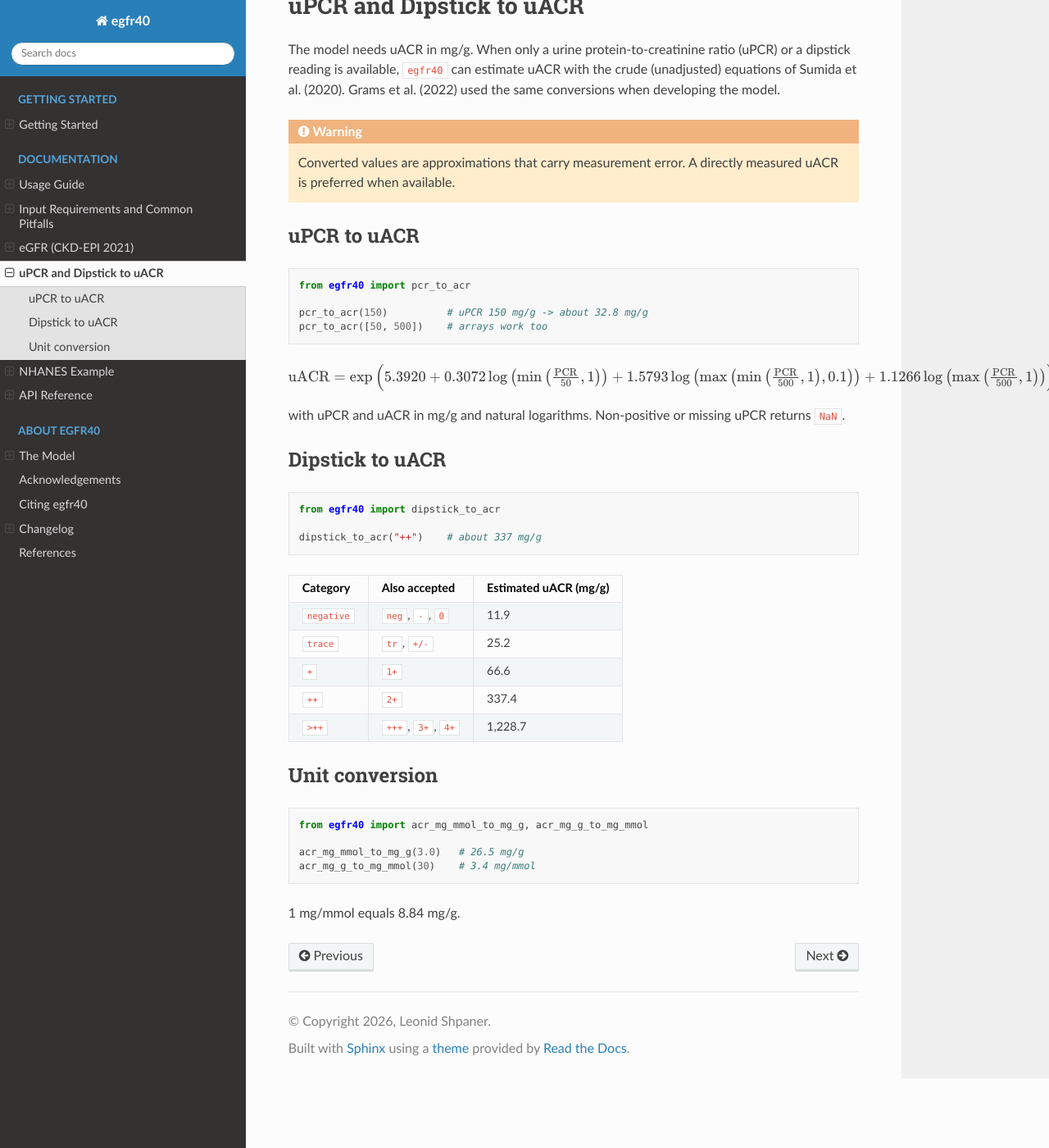
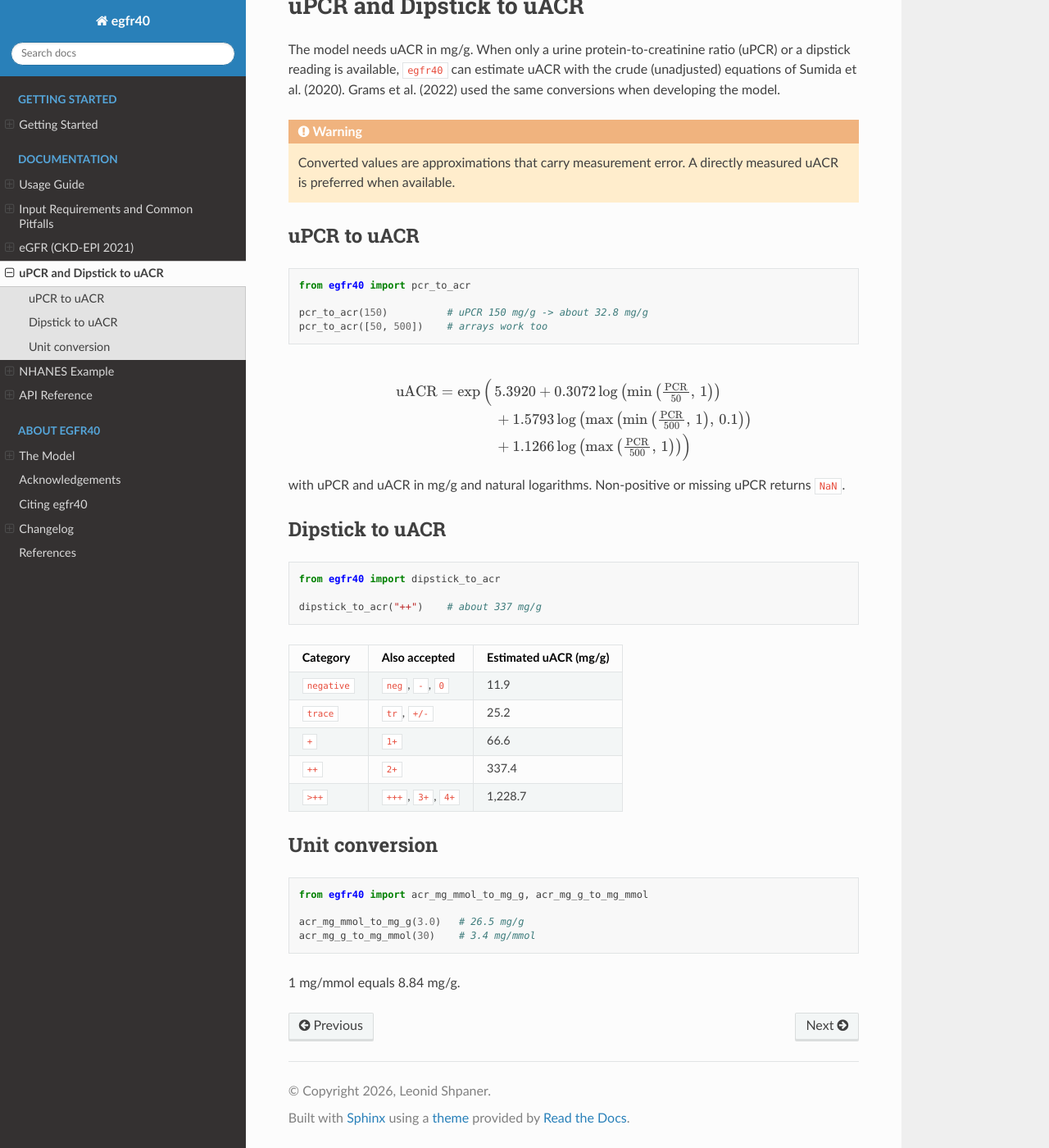
Before and after one commit to lshpaner/egfr40, a Sphinx documentation site: the page built from docs/conversions.rst, in a window 1280 px wide and 1400 px high, scrolled down 111 px. Shown: the whole window at 82% size. Built offline with Sphinx 7.4.7 and the Read the Docs theme 3.1.0, drawn with Linux system fonts in a browser that asks for light colours.

Commit message:
Docs: split long equations across lines, scroll wide math instead of overflowing

```diff
--- /dev/null
+++ b/docs/_static/custom.css
@@ -0,0 +1,5 @@
+/* Wide display equations scroll inside their box instead of overflowing the page */
+div.math, .math {
+    overflow-x: auto;
+    overflow-y: hidden;
+}
--- a/docs/conf.py
+++ b/docs/conf.py
@@ -29,6 +29,7 @@ exclude_patterns = ["_build", "Thumbs.db", ".DS_Store"]
 
 html_theme = "sphinx_rtd_theme"
 html_static_path = ["_static"]
+html_css_files = ["custom.css"]
 html_title = f"egfr40 {release}"
 html_theme_options = {"navigation_depth": 3, "collapse_navigation": False}
 
--- a/docs/conversions.rst
+++ b/docs/conversions.rst
@@ -23,10 +23,12 @@ uPCR to uACR
 
 .. math::
 
-   \text{uACR} = \exp\Big(5.3920
-   + 0.3072 \log\left(\min\left(\tfrac{\text{PCR}}{50}, 1\right)\right)
-   + 1.5793 \log\left(\max\left(\min\left(\tfrac{\text{PCR}}{500}, 1\right), 0.1\right)\right)
-   + 1.1266 \log\left(\max\left(\tfrac{\text{PCR}}{500}, 1\right)\right)\Big)
+   \begin{aligned}
+   \text{uACR} = \exp\Big(\, & 5.3920
+     + 0.3072 \log\left(\min\left(\tfrac{\text{PCR}}{50},\, 1\right)\right) \\
+   & + 1.5793 \log\left(\max\left(\min\left(\tfrac{\text{PCR}}{500},\, 1\right),\, 0.1\right)\right) \\
+   & + 1.1266 \log\left(\max\left(\tfrac{\text{PCR}}{500},\, 1\right)\right) \Big)
+   \end{aligned}
 
 with uPCR and uACR in mg/g and natural logarithms. Non-positive or missing uPCR
 returns ``NaN``.
--- a/docs/egfr.rst
+++ b/docs/egfr.rst
@@ -18,9 +18,11 @@ The equation
 
 .. math::
 
-   \text{eGFR} = 142 \times \min\left(\frac{S_{cr}}{\kappa}, 1\right)^{\alpha}
-   \times \max\left(\frac{S_{cr}}{\kappa}, 1\right)^{-1.200}
-   \times 0.9938^{\text{age}} \times 1.012\,[\text{if female}]
+   \begin{aligned}
+   \text{eGFR} = 142 \, & \times \min\left(\frac{S_{cr}}{\kappa},\, 1\right)^{\alpha}
+     \times \max\left(\frac{S_{cr}}{\kappa},\, 1\right)^{-1.200} \\
+   & \times 0.9938^{\text{age}} \times 1.012 \; [\text{if female}]
+   \end{aligned}
 
 where :math:`S_{cr}` is serum creatinine in mg/dL, :math:`\kappa` is 0.7 for
 females and 0.9 for males, and :math:`\alpha` is -0.241 for females and -0.302
```
